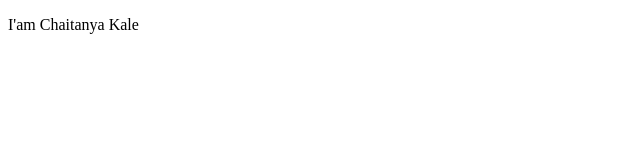
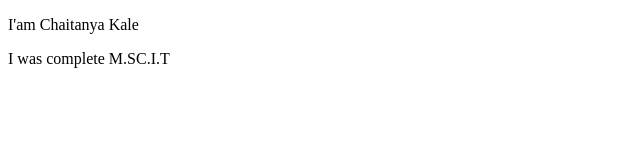
Before and after one commit to KaleChaitanya/chaitanyakale-portfolio, a plain HTML site: page index.html in a window 1280 px wide. Shown: the whole page, without its empty margins (0-640 px from the left). Drawn offline with Linux system fonts and the light colour scheme.

Commit message:
docs:Add intro

```diff
--- a/index.html
+++ b/index.html
@@ -8,5 +8,6 @@
 </head>
 <body>
     <p>I'am Chaitanya Kale</p>
+    <p>I was complete M.SC.I.T</p>
 </body>
 </html>
```
